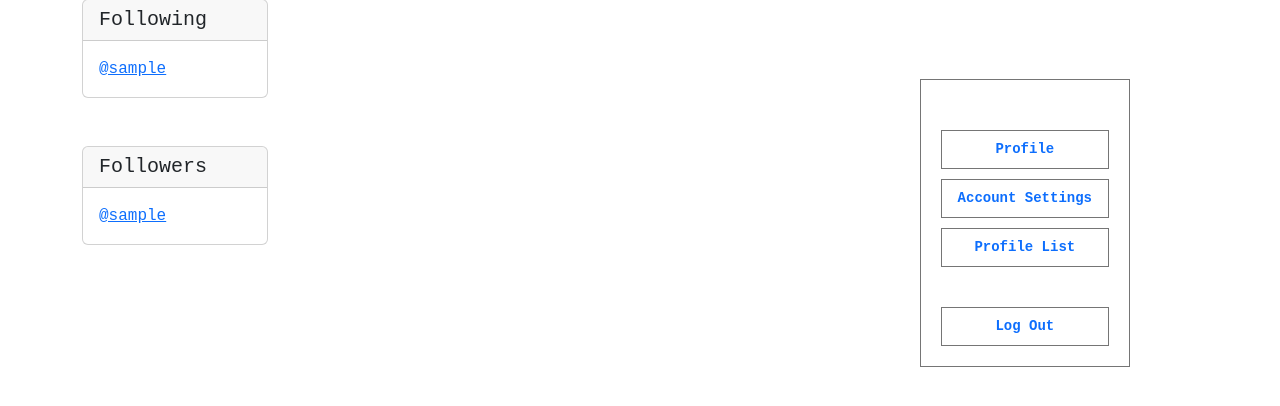
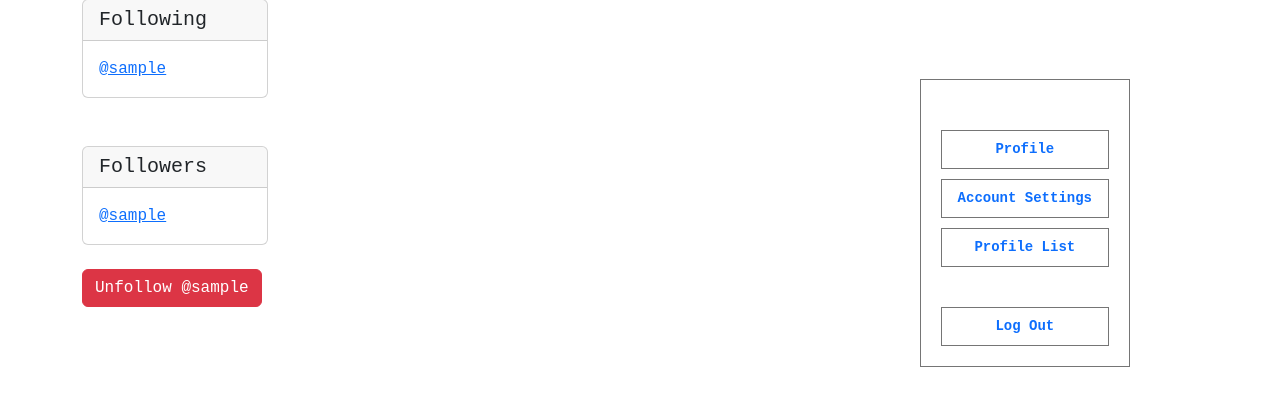
Before and after one commit to adrimsaav/togethr-app, a Django app: page /menu/profile/1/ in a window 1280 px wide. Shown: the part 177-583 px from the top of the page. Run offline with Django 4.2, Linux system fonts and the light colour scheme; the visitor is signed in with stand-in values (Sample User, id 1); data comes from the database, SQL or seed files in the repository.

Commit message:
Create follow/unfollow

```diff
--- a/togethr/main_app/templates/base.html
+++ b/togethr/main_app/templates/base.html
@@ -72,7 +72,7 @@
     </div>
 
     {% endfor %}
-  {% endif%}
+  {% endif %}
     <nav>
       <div class="nav-wrapper">
         <ul class="right">
--- a/togethr/main_app/templates/menu/profile.html
+++ b/togethr/main_app/templates/menu/profile.html
@@ -30,6 +30,18 @@
         </div>
     </div>
 
+</br>
+    <form method=POST>
+        {% csrf_token %}
+        {% if profile in user.profile.follows.all %}
+            <button class="btn btn-danger" name="follow" value="unfollow" type="submit">Unfollow @{{ profile.user.username|lower}}</button>
+
+        {% else %}
+            <button class="btn btn-danger" name="follow" value="follow" type="submit">Follow @{{ profile.user.username|lower}}</button>
+
+        {% endif %}
+    </form>
+
 {% endif %}
 
 {% endblock %}
```
